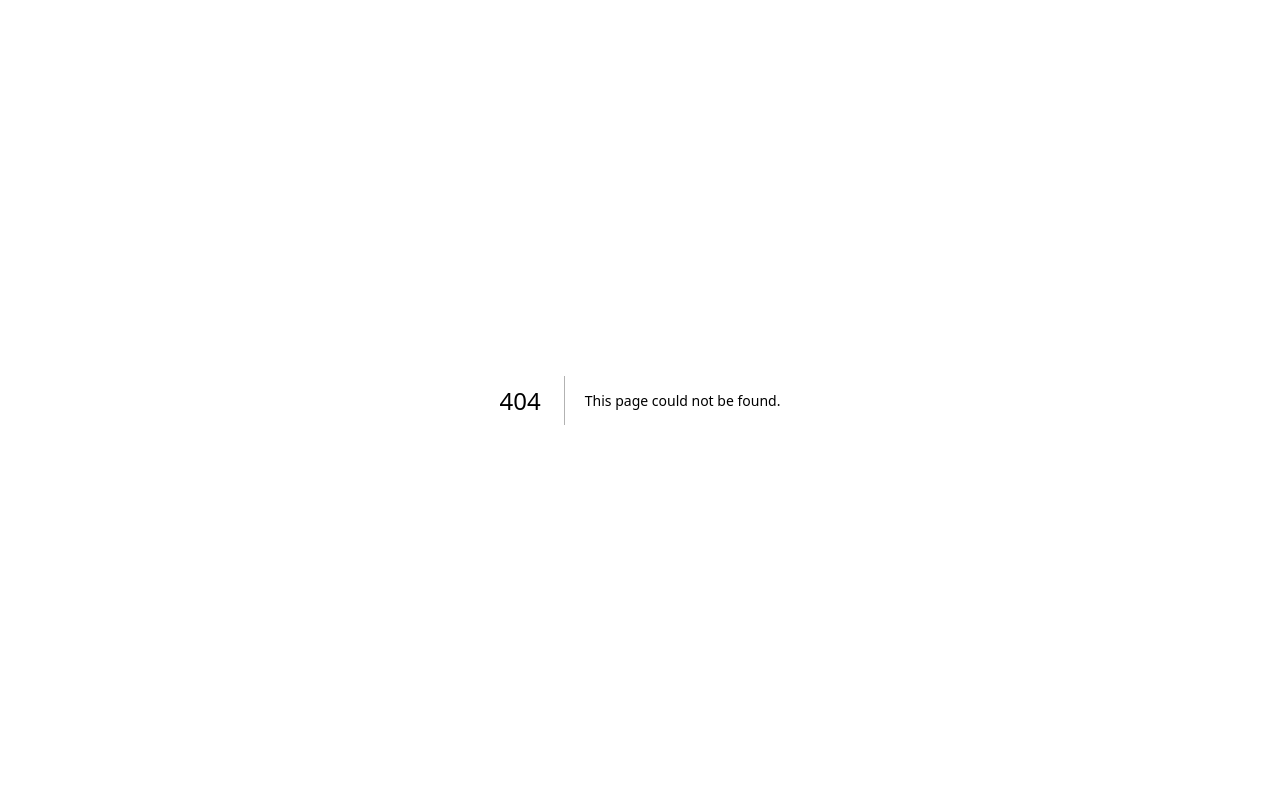
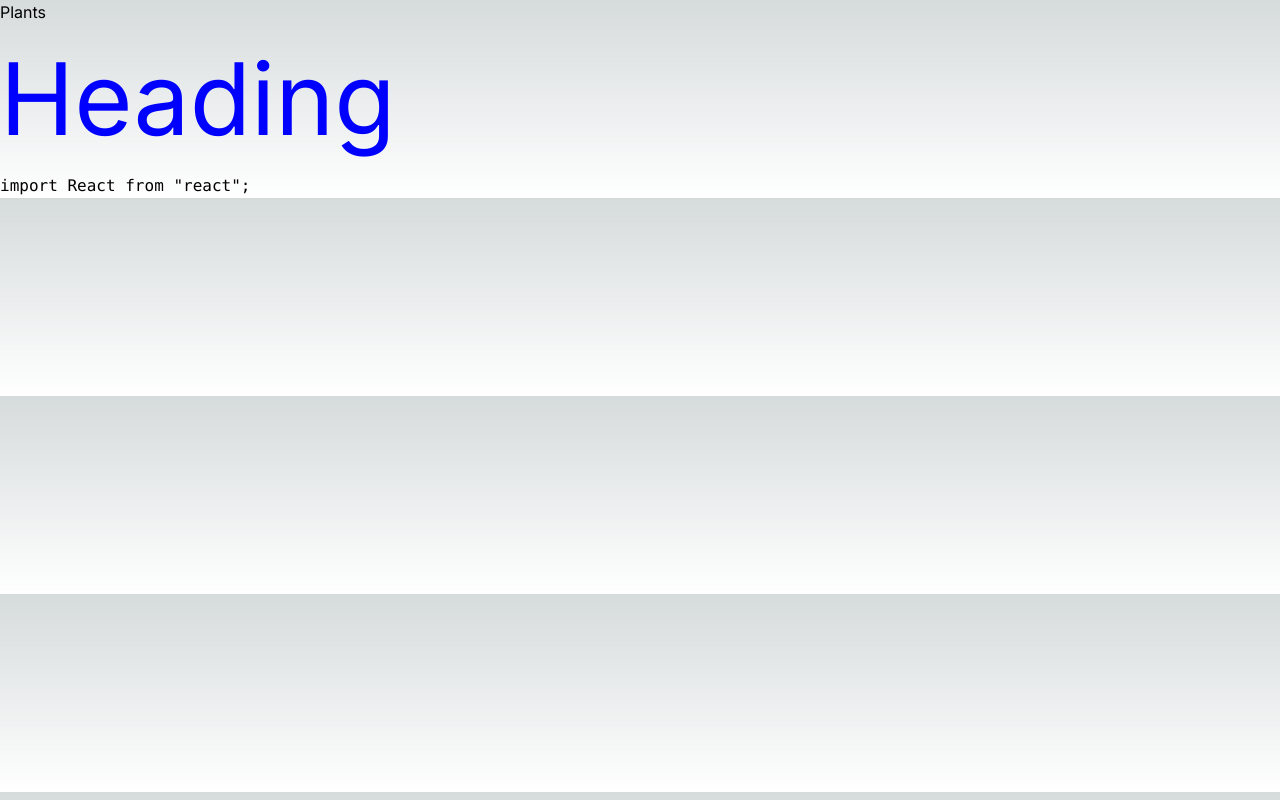
Before and after one commit to mariobrusarosco/garden, a Next.js app: page /plants in a window 1280 px wide. Before the commit this address had no page. Built offline with nearby package versions, Linux system fonts and the light colour scheme.

Commit message:
feat: Use MDX Component inside a tsx file and override MDX styles and parsing

```diff
--- /dev/null
+++ b/app/plants/page.tsx
@@ -0,0 +1,20 @@
+import Heading from "../components/heading.mdx";
+
+function CustomH1({ children }) {
+  return <h1 style={{ color: "blue", fontSize: "100px" }}>{children}</h1>;
+}
+
+const overrideComponents = {
+  h1: CustomH1,
+};
+
+const PlantsPage = () => {
+  return (
+    <div>
+      <h1>Plants</h1>
+      <Heading components={overrideComponents} />
+    </div>
+  );
+};
+
+export default PlantsPage;
```
